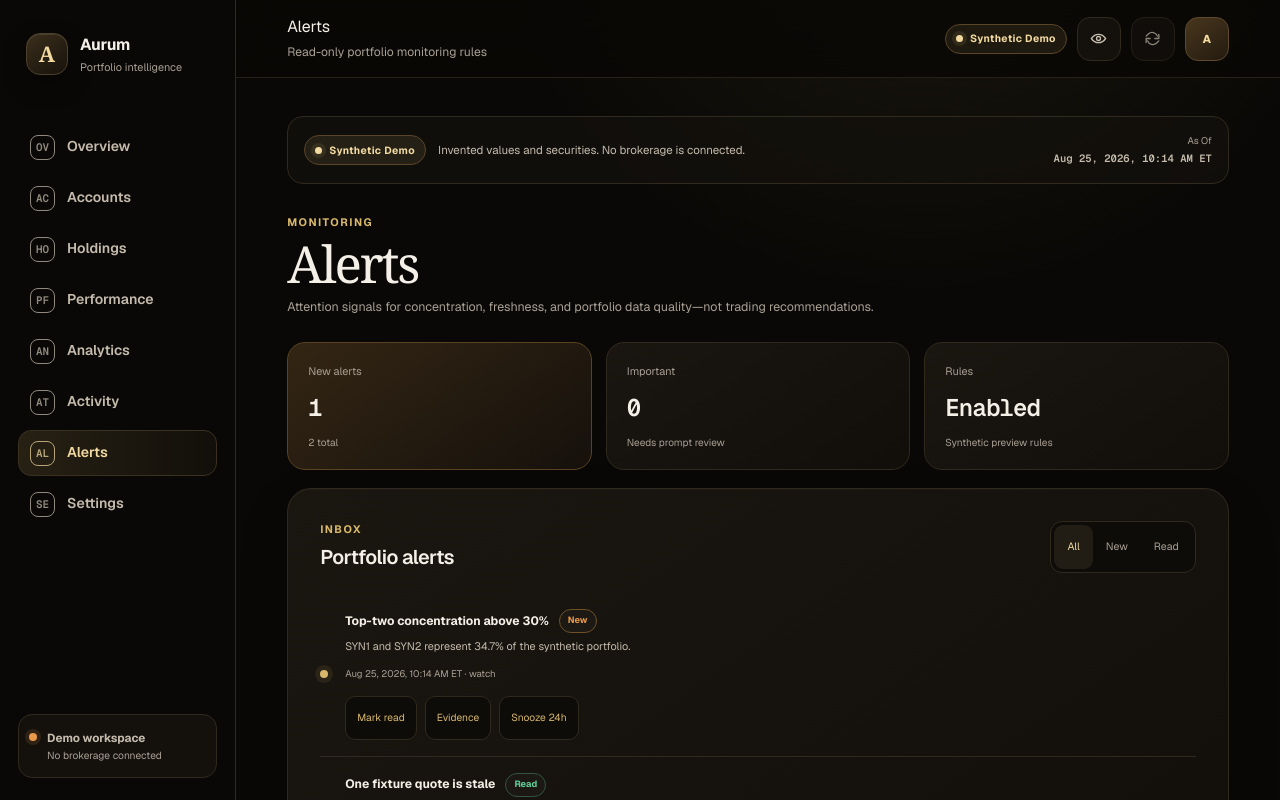
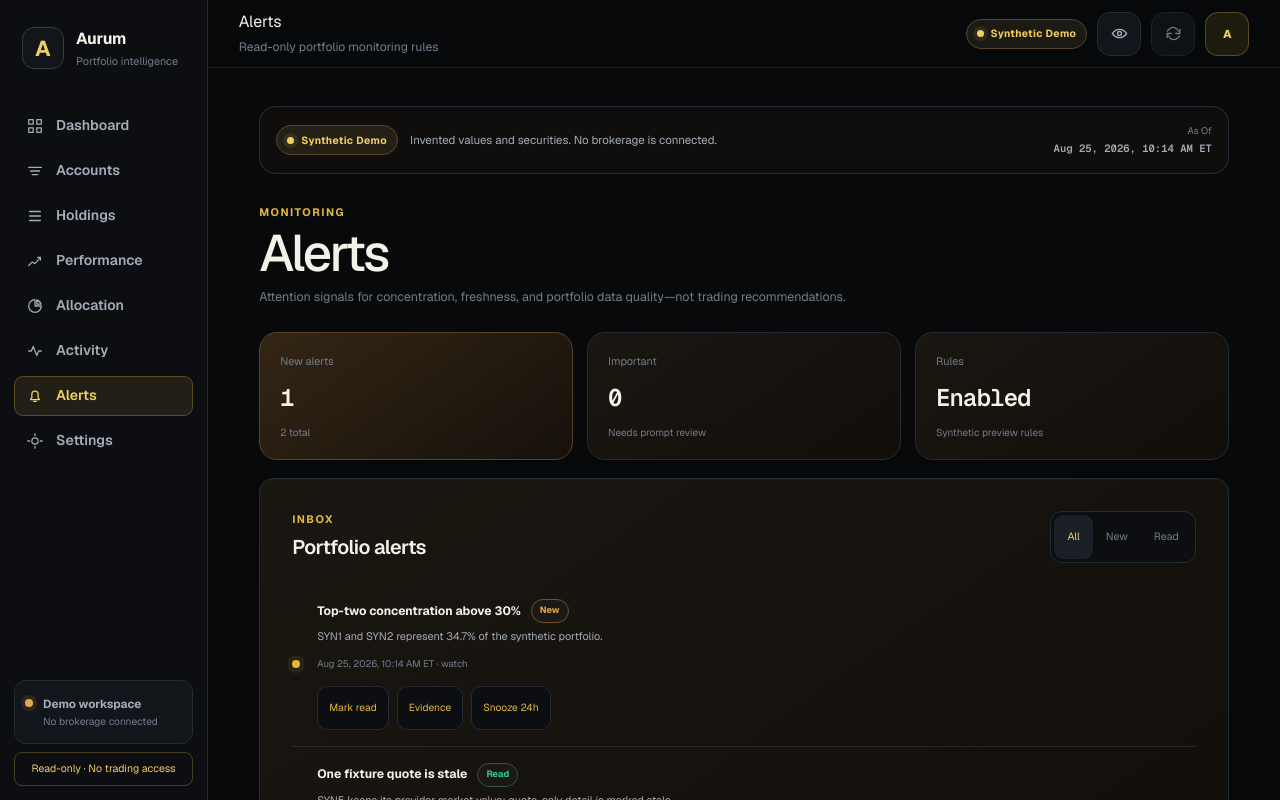
Before and after one commit to ChacoBee/Robinhood-Portfolios-Management, a Next.js app in the folder apps/web/: page /alerts in a window 1280 px wide. Shown: the top 800 px of the page. Built offline with nearby package versions, Linux system fonts and the light colour scheme; what @aurum/domain would draw is missing.

Commit message:
feat: refresh the Aurum desktop shell

```diff
--- a/apps/web/app/globals.css
+++ b/apps/web/app/globals.css
@@ -1,26 +1,26 @@
 @import 'tailwindcss';
 
 :root {
-  --canvas: #090806;
-  --canvas-raised: #0e0c09;
-  --panel: #14110d;
-  --panel-strong: #1b1711;
-  --panel-soft: #211c14;
-  --border: #30291d;
-  --border-bright: #4c402b;
-  --gold: #d8b86a;
-  --gold-bright: #f2daa0;
-  --gold-deep: #9f7c34;
-  --text: #f5f0e7;
-  --muted: #a9a095;
-  --muted-strong: #c4bbad;
-  --positive: #61d39b;
-  --negative: #f27d78;
-  --amber: #e89a4a;
-  --focus: #ffe7a8;
-  --rail-width: 236px;
-  --radius-xl: 24px;
-  --radius-lg: 18px;
+  --canvas: #08090b;
+  --canvas-raised: #0c0e12;
+  --panel: #12151a;
+  --panel-strong: #171b22;
+  --panel-soft: #1b2028;
+  --border: #252b35;
+  --border-bright: #343c49;
+  --gold: #e2b93f;
+  --gold-bright: #f2cf62;
+  --gold-deep: #a98419;
+  --text: #f4f1e8;
+  --muted: #737d8d;
+  --muted-strong: #a4acb9;
+  --positive: #2ccf9b;
+  --negative: #ff6868;
+  --amber: #e3a84b;
+  --focus: #f2cf62;
+  --rail-width: 208px;
+  --radius-xl: 14px;
+  --radius-lg: 12px;
   color-scheme: dark;
 }
 
@@ -48,9 +48,7 @@ body {
   min-height: 100vh;
   margin: 0;
   overflow-x: hidden;
-  background:
-    radial-gradient(circle at 72% -10%, rgb(216 184 106 / 10%), transparent 28rem),
-    var(--canvas);
+  background: var(--canvas);
   color: var(--text);
   font-family: var(--font-geist-sans), Arial, Helvetica, sans-serif;
   -webkit-font-smoothing: antialiased;
@@ -94,10 +92,10 @@ a:focus-visible {
   display: flex;
   width: var(--rail-width);
   flex-direction: column;
-  padding: 28px 18px 22px;
+  padding: 22px 14px 14px;
   border-right: 1px solid var(--border);
-  background: rgb(11 9 7 / 92%);
-  backdrop-filter: blur(18px);
+  background: var(--canvas-raised);
+  backdrop-filter: none;
 }
 
 .brand {
@@ -117,11 +115,11 @@ a:focus-visible {
   flex: 0 0 42px;
   place-items: center;
   border: 1px solid var(--border-bright);
-  border-radius: 14px;
-  background: linear-gradient(145deg, #3b2f1b, #17120c);
-  box-shadow: inset 0 1px rgb(255 255 255 / 10%), 0 10px 24px rgb(0 0 0 / 28%);
-  color: var(--gold-bright);
-  font-family: Georgia, 'Times New Roman', serif;
+  border-radius: 12px;
+  background: var(--panel);
+  box-shadow: none;
+  color: var(--gold-bright);
+  font-family: var(--font-geist-sans), Arial, Helvetica, sans-serif;
   font-size: 1.35rem;
   font-weight: 700;
 }
@@ -146,17 +144,17 @@ a:focus-visible {
 .side-navigation {
   display: grid;
   gap: 5px;
-  margin-top: 44px;
+  margin-top: 32px;
 }
 
 .nav-link {
   display: flex;
-  min-height: 46px;
+  min-height: 40px;
   align-items: center;
   gap: 12px;
   padding: 0 11px;
   border: 1px solid transparent;
-  border-radius: 13px;
+  border-radius: 9px;
   color: var(--muted-strong);
   font-size: 0.88rem;
   font-weight: 520;
@@ -170,21 +168,15 @@ a:focus-visible {
 }
 
 .nav-link[aria-current='page'] {
-  border-color: #3b3121;
-  background: linear-gradient(90deg, rgb(216 184 106 / 14%), rgb(216 184 106 / 4%));
-  color: var(--gold-bright);
-}
-
-.nav-glyph {
-  display: grid;
-  width: 25px;
-  height: 25px;
-  place-items: center;
-  border: 1px solid currentColor;
-  border-radius: 8px;
-  font-family: var(--font-geist-mono);
-  font-size: 0.68rem;
-  opacity: 0.72;
+  border-color: rgb(226 185 63 / 30%);
+  background: rgb(226 185 63 / 10%);
+  color: var(--gold-bright);
+}
+
+.nav-icon {
+  width: 18px;
+  height: 18px;
+  flex: 0 0 18px;
 }
 
 .rail-connection {
@@ -194,8 +186,18 @@ a:focus-visible {
   margin-top: auto;
   padding: 14px 10px;
   border: 1px solid var(--border);
-  border-radius: 14px;
+  border-radius: 12px;
   background: var(--panel);
+}
+
+.rail-read-only {
+  margin: 8px 0 0;
+  padding: 8px;
+  border: 1px solid rgb(226 185 63 / 28%);
+  border-radius: 8px;
+  color: var(--gold-bright);
+  font-size: .66rem;
+  text-align: center;
 }
 
 .rail-connection strong {
@@ -230,13 +232,13 @@ a:focus-visible {
   top: 0;
   z-index: 15;
   display: flex;
-  min-height: 78px;
+  min-height: 68px;
   align-items: center;
   justify-content: space-between;
   gap: 20px;
-  padding: 12px clamp(22px, 4vw, 58px);
-  border-bottom: 1px solid rgb(48 41 29 / 75%);
-  background: rgb(9 8 6 / 82%);
+  padding: 10px clamp(20px, 2.4vw, 32px);
+  border-bottom: 1px solid rgb(37 43 53 / 75%);
+  background: rgb(8 9 11 / 92%);
   backdrop-filter: blur(20px);
 }
 
@@ -330,8 +332,8 @@ a:focus-visible {
 }
 
 .avatar-button {
-  border-color: #5e4a2b;
-  background: linear-gradient(145deg, #49371d, #231a10);
+  border-color: rgb(226 185 63 / 30%);
+  background: rgb(226 185 63 / 10%);
   color: var(--gold-bright);
   font-size: 0.72rem;
   font-weight: 750;
@@ -772,7 +774,7 @@ a:focus-visible {
 .insight-card h2 {
   max-width: 330px;
   margin-top: 8px;
-  font-family: Georgia, 'Times New Roman', serif;
+  font-family: var(--font-geist-sans), Arial, Helvetica, sans-serif;
   font-size: clamp(1.35rem, 2.4vw, 1.9rem);
   font-weight: 500;
   line-height: 1.12;
@@ -1199,7 +1201,7 @@ a:focus-visible {
 
 .page-heading h1 {
   margin: 7px 0 8px;
-  font-family: Georgia, 'Times New Roman', serif;
+  font-family: var(--font-geist-sans), Arial, Helvetica, sans-serif;
   font-size: clamp(2rem, 4vw, 3.4rem);
   font-weight: 500;
   letter-spacing: -0.045em;
@@ -1337,7 +1339,7 @@ a:focus-visible {
   border-radius: 14px;
   background: rgb(216 184 106 / 10%);
   color: var(--gold-bright);
-  font-family: Georgia, serif;
+  font-family: var(--font-geist-sans), Arial, Helvetica, sans-serif;
 }
 
 .account-card h3 {
@@ -2335,7 +2337,7 @@ a:focus-visible {
 
 .import-dropzone h3 {
   margin: 18px 0 8px;
-  font-family: Georgia, 'Times New Roman', serif;
+  font-family: var(--font-geist-sans), Arial, Helvetica, sans-serif;
   font-size: 1.35rem;
   font-weight: 500;
 }
@@ -2521,13 +2523,13 @@ a:focus-visible {
   border-radius: 17px;
   background: rgb(216 184 106 / 9%);
   color: var(--gold-bright);
-  font-family: Georgia, serif;
+  font-family: var(--font-geist-sans), Arial, Helvetica, sans-serif;
 }
 
 .empty-state h2,
 .error-state h1 {
   margin: 18px 0 8px;
-  font-family: Georgia, serif;
+  font-family: var(--font-geist-sans), Arial, Helvetica, sans-serif;
   font-size: 1.65rem;
   font-weight: 500;
 }
--- a/apps/web/components/app-shell/DashboardShell.tsx
+++ b/apps/web/components/app-shell/DashboardShell.tsx
@@ -19,7 +19,7 @@ export function DashboardShell({
 }) {
   return (
     <ScreenPrivacyProvider>
-      <div className="app-shell">
+      <div className="app-shell" data-shell-mode={mode}>
         <DesktopSideRail mode={mode} />
         <div className="app-frame">
           <GlobalHeader apiBaseUrl={apiBaseUrl} mode={mode} userControl={userControl} />
--- a/apps/web/components/app-shell/DesktopSideRail.tsx
+++ b/apps/web/components/app-shell/DesktopSideRail.tsx
@@ -2,6 +2,7 @@
 
 import Link from 'next/link';
 import { usePathname } from 'next/navigation';
+import { NavigationIcon } from './NavigationIcon';
 import { pathIsActive, primaryNavigation } from './navigation';
 
 export function DesktopSideRail({ mode }: { mode: 'demo' | 'connected' }) {
@@ -25,7 +26,7 @@ export function DesktopSideRail({ mode }: { mode: 'demo' | 'connected' }) {
             href={item.href}
             key={item.href}
           >
-            <span aria-hidden="true" className="nav-glyph">{item.glyph}</span>
+            <NavigationIcon name={item.icon} />
             {item.label}
           </Link>
         ))}
@@ -38,6 +39,7 @@ export function DesktopSideRail({ mode }: { mode: 'demo' | 'connected' }) {
           <small>{mode === 'demo' ? 'No brokerage connected' : 'Verification required'}</small>
         </span>
       </div>
+      <p className="rail-read-only">Read-only · No trading access</p>
     </aside>
   );
 }
--- /dev/null
+++ b/apps/web/components/app-shell/NavigationIcon.tsx
@@ -0,0 +1,32 @@
+import type { SVGProps } from 'react';
+
+export type NavigationIconName =
+  | 'dashboard'
+  | 'accounts'
+  | 'holdings'
+  | 'performance'
+  | 'allocation'
+  | 'activity'
+  | 'alerts'
+  | 'settings';
+
+const paths: Record<NavigationIconName, readonly string[]> = {
+  dashboard: ['M3 3h5v5H3z', 'M12 3h5v5h-5z', 'M3 12h5v5H3z', 'M12 12h5v5h-5z'],
+  accounts: ['M3 6h14', 'M5 10h10', 'M7 14h6'],
+  holdings: ['M4 5h12', 'M4 10h12', 'M4 15h12'],
+  performance: ['M3 15l4-4 3 2 6-7', 'M13 6h3v3'],
+  allocation: ['M10 3a7 7 0 1 0 7 7h-7z', 'M12 3.3V8h4.7A7 7 0 0 0 12 3.3z'],
+  activity: ['M3 10h3l2-5 4 10 2-5h3'],
+  alerts: ['M5 14h10l-1.5-2V8a3.5 3.5 0 0 0-7 0v4z', 'M8.5 16h3'],
+  settings: ['M10 6.5A3.5 3.5 0 1 0 10 13.5 3.5 3.5 0 0 0 10 6.5z', 'M10 2v2', 'M10 16v2', 'M2 10h2', 'M16 10h2'],
+};
+
+export function NavigationIcon({ name, ...props }: { name: NavigationIconName } & SVGProps<SVGSVGElement>) {
+  return (
+    <svg {...props} aria-hidden="true" className="nav-icon" fill="none" viewBox="0 0 20 20">
+      {paths[name].map((path) => (
+        <path d={path} key={path} stroke="currentColor" strokeLinecap="round" strokeLinejoin="round" strokeWidth="1.4" />
+      ))}
+    </svg>
+  );
+}
--- a/apps/web/components/app-shell/navigation.ts
+++ b/apps/web/components/app-shell/navigation.ts
@@ -1,13 +1,19 @@
+import type { NavigationIconName } from './NavigationIcon';
+
 export const primaryNavigation = [
-  { label: 'Overview', href: '/', glyph: 'OV' },
-  { label: 'Accounts', href: '/accounts', glyph: 'AC' },
-  { label: 'Holdings', href: '/holdings', glyph: 'HO' },
-  { label: 'Performance', href: '/performance', glyph: 'PF' },
-  { label: 'Analytics', href: '/analytics', glyph: 'AN' },
-  { label: 'Activity', href: '/activity', glyph: 'AT' },
-  { label: 'Alerts', href: '/alerts', glyph: 'AL' },
-  { label: 'Settings', href: '/settings', glyph: 'SE' },
-] as const;
+  { label: 'Dashboard', href: '/', icon: 'dashboard' },
+  { label: 'Accounts', href: '/accounts', icon: 'accounts' },
+  { label: 'Holdings', href: '/holdings', icon: 'holdings' },
+  { label: 'Performance', href: '/performance', icon: 'performance' },
+  { label: 'Allocation', href: '/analytics', icon: 'allocation' },
+  { label: 'Activity', href: '/activity', icon: 'activity' },
+  { label: 'Alerts', href: '/alerts', icon: 'alerts' },
+  { label: 'Settings', href: '/settings', icon: 'settings' },
+] as const satisfies readonly {
+  label: string;
+  href: string;
+  icon: NavigationIconName;
+}[];
 
 export function pathIsActive(pathname: string, href: string) {
   return href === '/' ? pathname === '/' : pathname === href || pathname.startsWith(`${href}/`);
```
Also changed, not shown: 2 other files (tests, documents, lock files or other folders).
